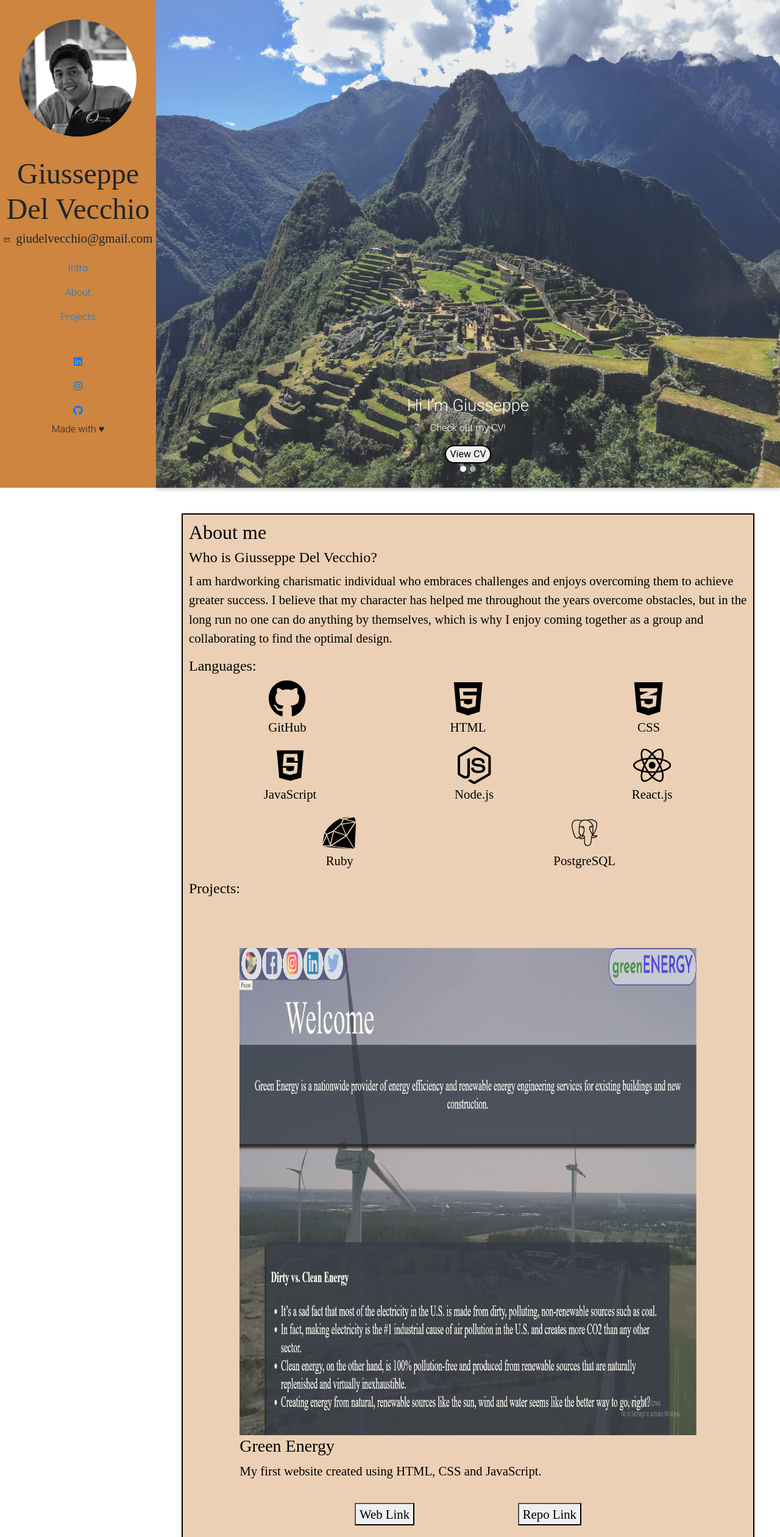
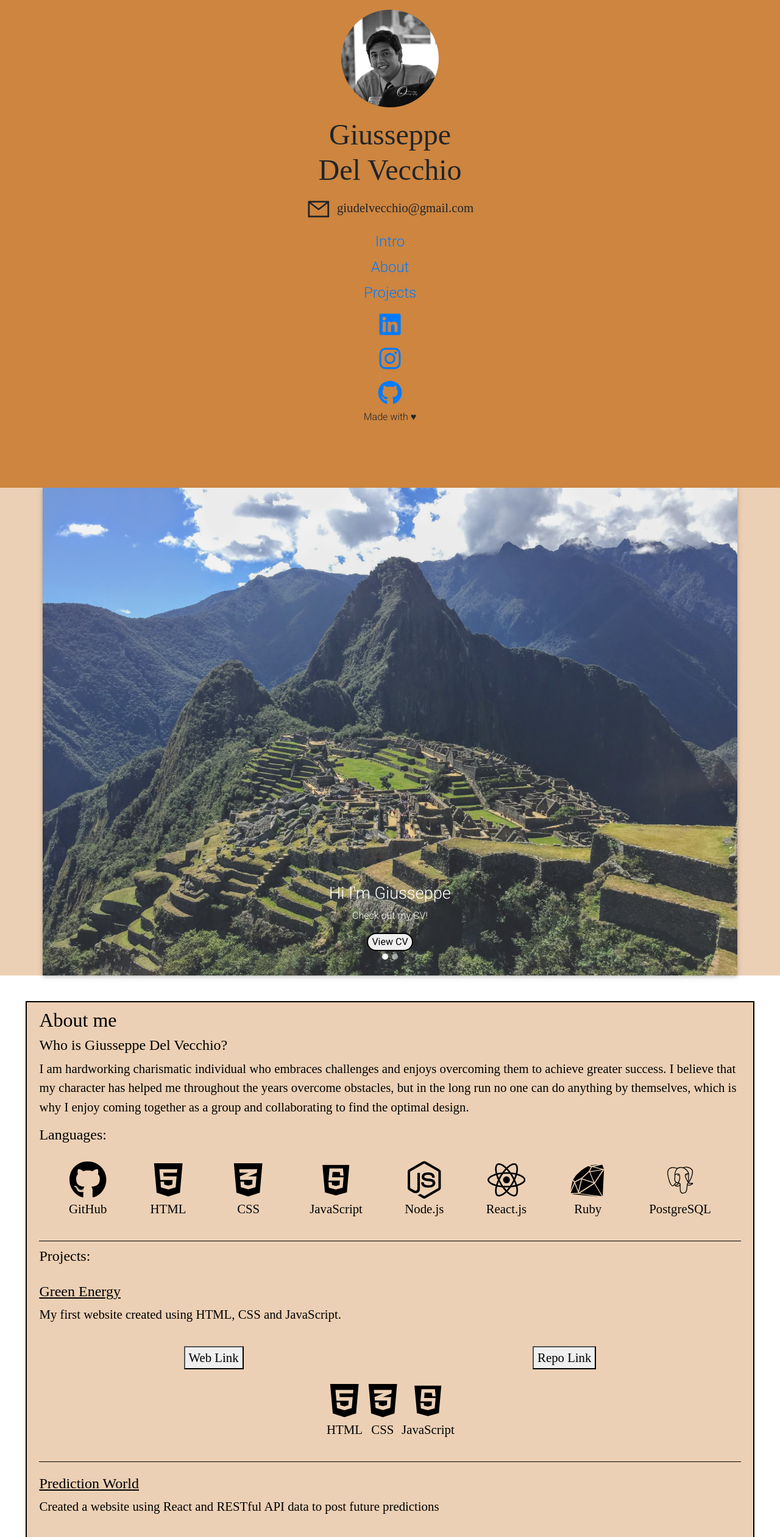
Before and after one commit to gdelv/gPortfolio, a React (Create React App) app: page / in a window 1280 px wide. Shown: the top 2521 px of the page at 61% size. Built offline with nearby package versions, Linux system fonts and the light colour scheme; a web font is replaced by a local one.

Commit message:
added responsiveness

```diff
--- a/src/App.css
+++ b/src/App.css
@@ -52,23 +52,23 @@ margin: 2em;
   font-size: 1.3em;
   font-family: "Inria Serif";
   text-align: center;
+  margin: .5em 0em;
 }
 
 .links-container {
   display: flex;
   flex-direction: column;
-  margin-top: 1em;
   height: fit-content;
 }
 .links-container a {
-  padding: .5em;
+  padding-bottom: .25em;
   margin: 0 auto;
+  font-size: 1.5em;
 }
 
 .socialmedia-links-container {
 display: flex;
 flex-direction: column;
-margin-top: 2em;
 
 }
 .socialmedia-links-container a {
@@ -179,8 +179,72 @@ justify-content: center;
 }
 
 
-@media (max-width: 1000px) {
+@media (max-width: 1300px) {
   .main-container {
     flex-direction: column;
+    /* justify-content: center; */
+    /* border: 2px solid red; */
+    width: 100%;
+    height: 100%;
+  }
+
+  .nav-container {
+    position: relative;
+    /* left:5%; */
+    /* top: 10%; */
+    /* border: 5px solid green; */
+    /* display: flex; */
+    /* flex-direction: column; */
+    /* justify-content: flex-start; */
+    /* align-content: center; */
+    margin: 0;
+    width: 100%;
+    height: 100vh;
+  }
+  .profile-pic-container {
+    /* border: 2px solid purple; */
+    height: 10em;
+    width: 10em;
+    top: 0%;
+    margin: 1em auto;
+    position: relative;
+  }
+  .carousel-container {
+    width: 100vw;
+    position: relative;
+    left: 0%;
+  }
+  .language-logo-container {
+    padding:1em;
+  }
+
+  .about {
+    padding: .5em 1em;
+  }
+  .projects-container {
+    border-top: 1px solid black;
+    padding-top: .5em;
+  }
+  .project {
+    padding: 1em 0;
+    margin: 0;
+    border-bottom: 1px solid black;
+  }
+  .project img {
+    display: none;
+  }
+  .project h4 {
+    text-decoration: underline;
+  }
+  .tech-button-container {
+    padding: 1em 0em;
+  }
+  .tech-container {
+    display: flex;
+    flex-direction: row;
+    justify-content: center;
+    align-content: center;
+    padding: 0;
+    /* margin: 0 auto; */
   }
 }
--- a/src/Container.jsx
+++ b/src/Container.jsx
@@ -4,7 +4,7 @@ import About from "./About";
 
 const Container = () => {
   return (
-     <div className="carousel-container">
+     <div className="carousel-container" id='carousel'>
         <CarouselPage />
           <About/>
       </div>
--- a/src/Nav.jsx
+++ b/src/Nav.jsx
@@ -16,24 +16,24 @@ const Nav = () => {
       </h1>
 
       <h6>
-          <AiOutlineMail style={{paddingRight:'.5em'}}/>giudelvecchio@gmail.com
+          <AiOutlineMail size={50} style={{paddingRight:'.5em'}}/>giudelvecchio@gmail.com
     </h6>
 
       <div className='links-container'>
-        <a href="/"> Intro</a>
+        <a href="#carousel"> Intro</a>
         <a href="#about"> About</a>
         <a href="#projects"> Projects</a>
       </div>
 
       <div className='socialmedia-links-container'>
         <a href="https://www.linkedin.com/in/giusseppe-del-vecchio/" target='_blank'>
-          <FaLinkedin />
+          <FaLinkedin size={40}/>
         </a>
         <a href="https://www.instagram.com/gdelvec/" target='_blank'>
-          <FaInstagram />
+          <FaInstagram size={40}/>
         </a>
         <a href="https://github.com/gdelv" target='_blank'>
-          <FaGithub />
+          <FaGithub size={40}/>
         </a>
       </div>
       <p className='footer'>Made with &hearts;</p>
--- a/src/Projects.jsx
+++ b/src/Projects.jsx
@@ -60,7 +60,7 @@ const Projects = () => {
                 return (
                     <div className='project'>
                         <img src={project.img} />
-                        <h3>{project.title}</h3>
+                        <h4>{project.title}</h4>
                         <p>{project.description}</p>
                         <div className='tech-button-container'>
                             <form action={project.webLink} target='_blank'>
```
